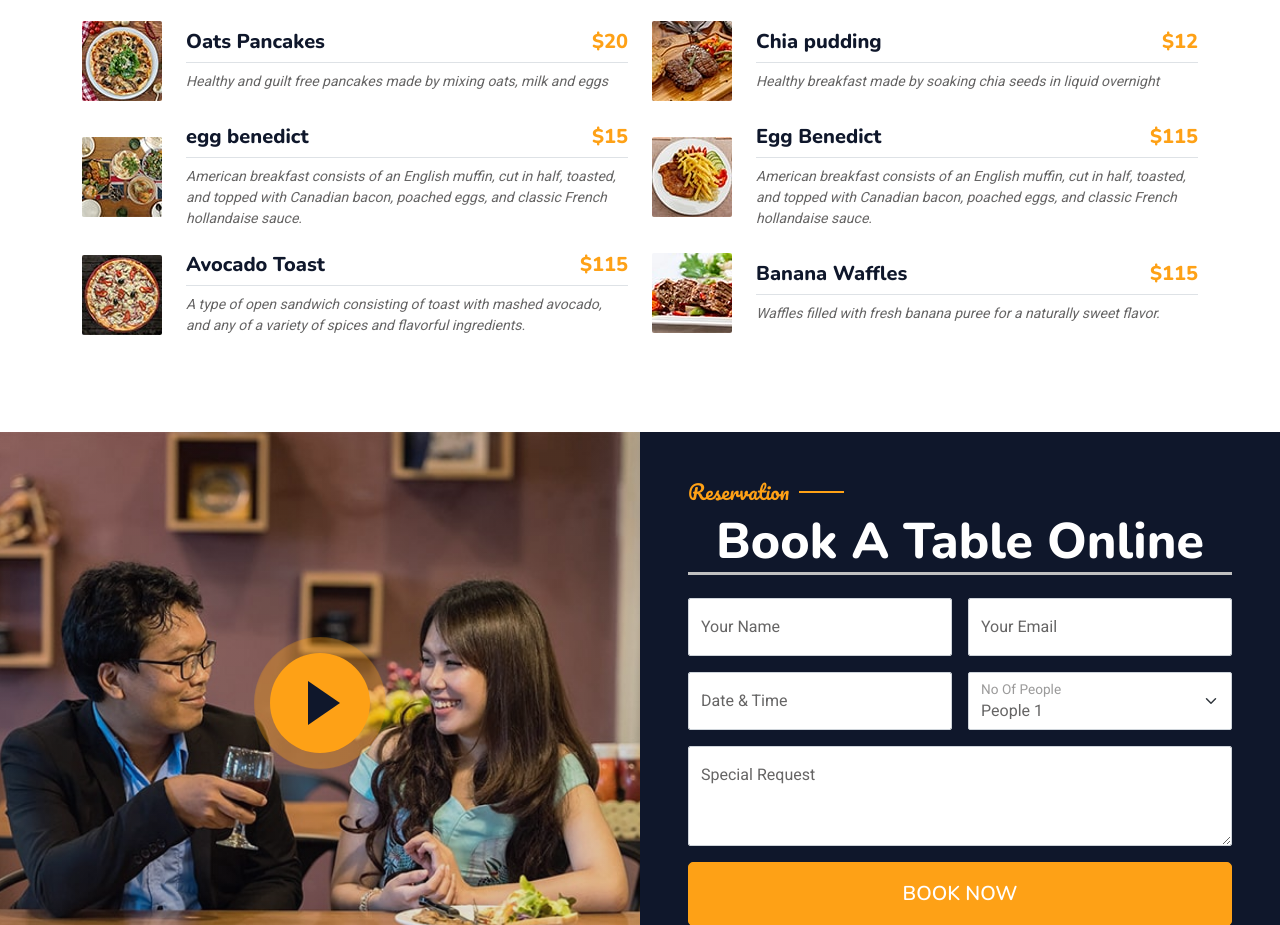
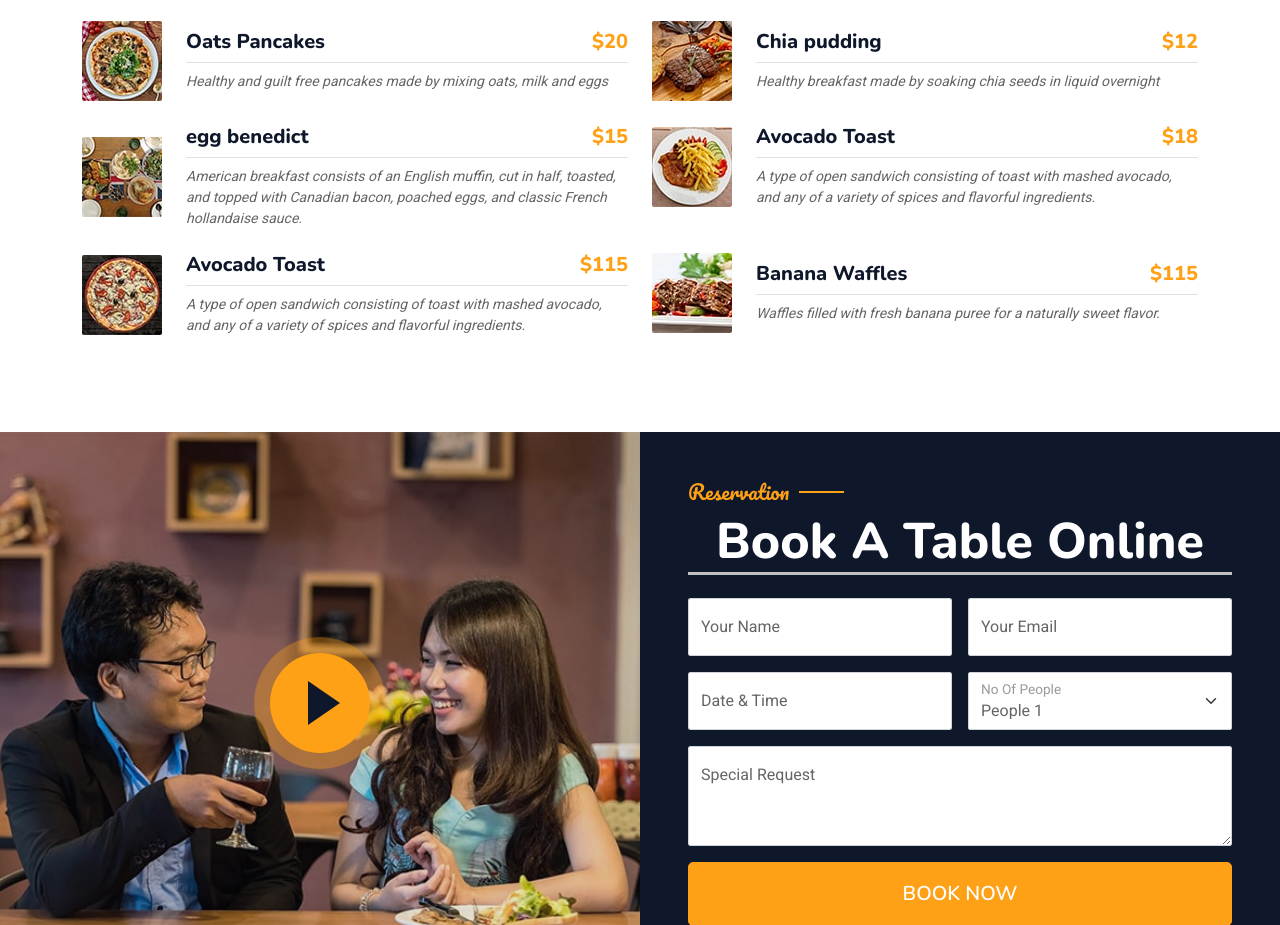
Before and after one commit to sneha-collab/SSResturent, a plain HTML site: page index.html in a window 1280 px wide. Shown: the part 2432-3357 px from the top of the page. Drawn offline with nearby package versions, Linux system fonts and the light colour scheme.

Commit message:
Update index.html

```diff
--- a/index.html
+++ b/index.html
@@ -306,10 +306,10 @@
                                         <img class="flex-shrink-0 img-fluid rounded" src="img/menu-6.jpg" alt="" style="width: 80px;">
                                         <div class="w-100 d-flex flex-column text-start ps-4">
                                             <h5 class="d-flex justify-content-between border-bottom pb-2">
-                                                <span>Egg Benedict</span>
-                                                <span class="text-primary">$115</span>
+                                                <span>Avocado Toast</span>
+                                                <span class="text-primary">$18</span>
                                             </h5>
-                                            <small class="fst-italic">American breakfast consists of an English muffin, cut in half, toasted, and topped with Canadian bacon, poached eggs, and classic French hollandaise sauce.</small>
+                                            <small class="fst-italic">A type of open sandwich consisting of toast with mashed avocado, and any of a variety of spices and flavorful ingredients.</small>
                                         </div>
                                     </div>
                                 </div>
```
